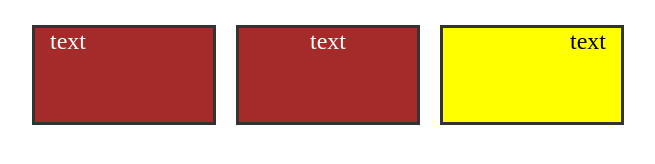
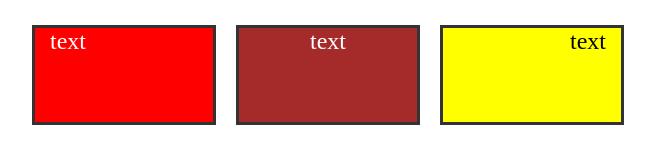
Before and after one commit to tymko-m2022/Less, a plain HTML site: page index.html in a window 1280 px wide. Shown: the whole page, without its empty margins (312-967 px from the left). Drawn offline with nearby package versions, Linux system fonts and the light colour scheme.

Commit message:
css. less
add backraund-color

```diff
--- a/styles.less
+++ b/styles.less
@@ -36,7 +36,7 @@ body{
   background-color: red;
 }
 
-.col-sm-12{
+.col-sm-12:nth-last-child(2){
   background-color: brown;
 }
 
```
Also changed, not shown: styles.css.
